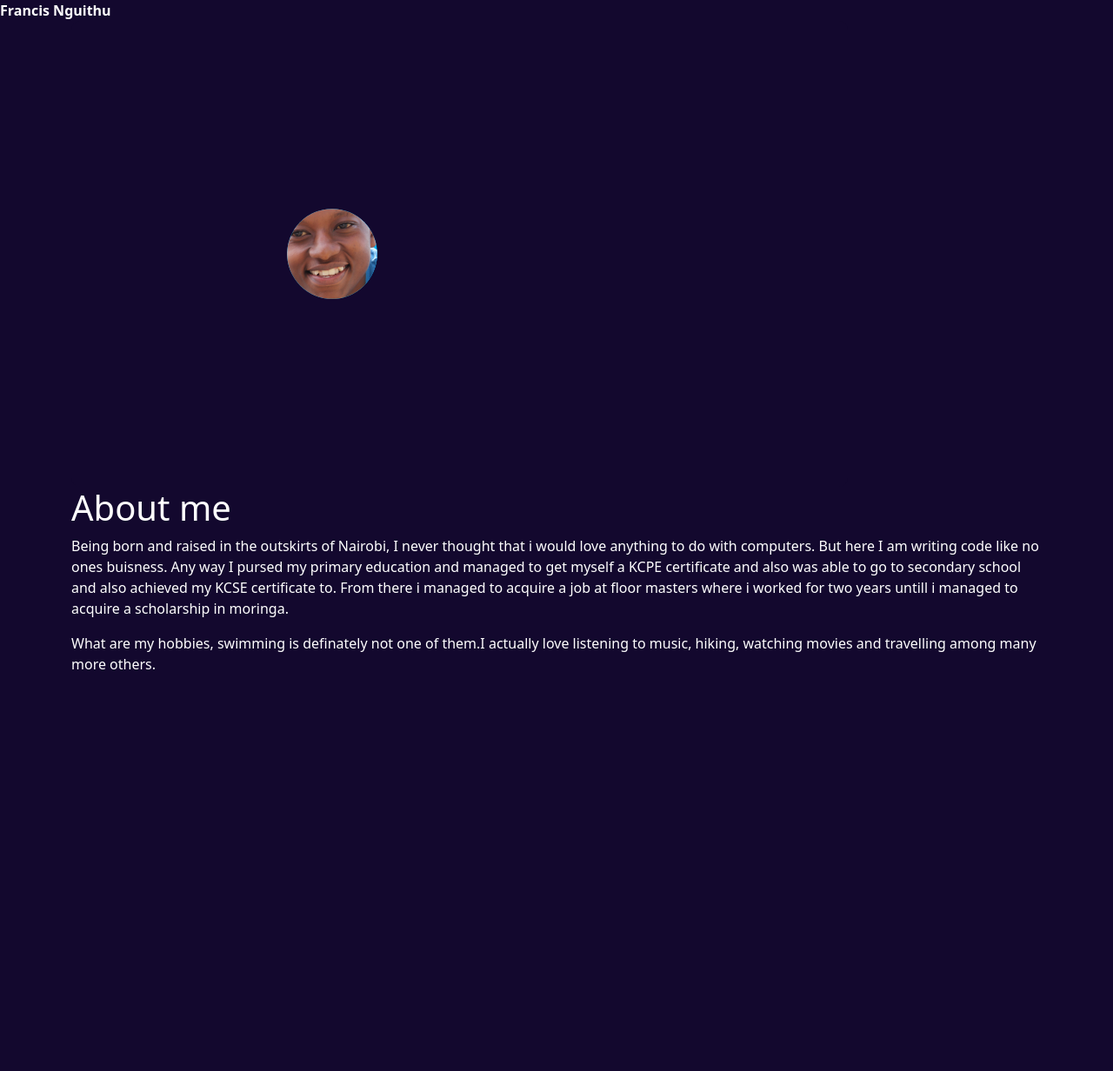
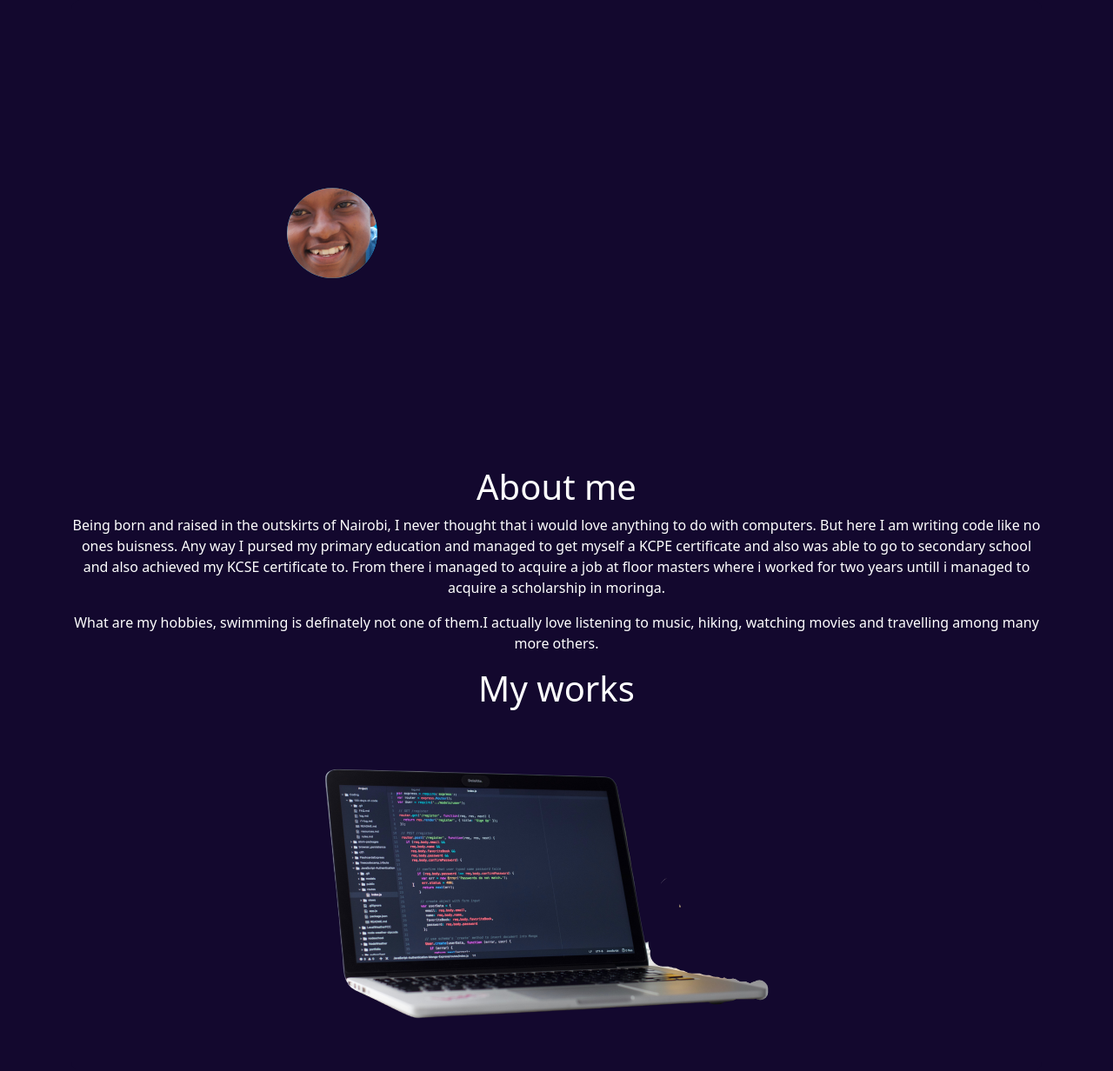
Before and after one commit to Nguithu/Portfolio, a plain HTML site: page index.html in a window 1280 px wide. Shown: the whole page at 87% size. Before the commit the page ends 800 px from the top, so only its background shows below. Drawn offline with nearby package versions, Linux system fonts and the light colour scheme.

Commit message:
Add My work section

```diff
--- a/index.html
+++ b/index.html
@@ -14,7 +14,7 @@
     <link rel="stylesheet" href="style.css">
   </head>
   <body>
-    <div class="jumbotron"> <strong> Francis Nguithu</strong></div>
+
   <div class="container">
     <div class="container-1">
 
@@ -23,8 +23,6 @@
       <img src="./images/me.png" href="My image" height="" width="">
       <p>I am Francis Nguithu a Web developer</p>
     </div>
-  </div>
-
 
     <h1>About me</h1>
     <p>Being born and raised in the outskirts of Nairobi, I never thought that i would love anything to do with computers.
@@ -35,6 +33,12 @@
     <p>What are my hobbies, swimming is definately not one of them.I
       actually love listening to music, hiking, watching movies and travelling among many more others.
     </p>
+
+    <div class="works">
+      <h1>My works</h1>
+      <img src="./images/lap.png" href="laptop">
+    </div>
+  </div>
   </div>
     <!--[if lt IE 7]>
       <p class="browsehappy">You are using an <strong>outdated</strong> browser. Please <a href="#">upgrade your browser</a> to improve your experience.</p>
--- a/style.css
+++ b/style.css
@@ -5,14 +5,16 @@ body{
   margin: 0;
   display: grid;
 
+
+
 }
 .container-1{
-  width: 80%;
+  width: 100%;
   background: rgb(19, 8, 46);
   border-radius: 10px;
   justify-content: center;
   align-items: center;
-
+  text-align: center;
 }
   .inner{
     background: #00B6FF;
```
Also changed, not shown: images/lap.png (added).
